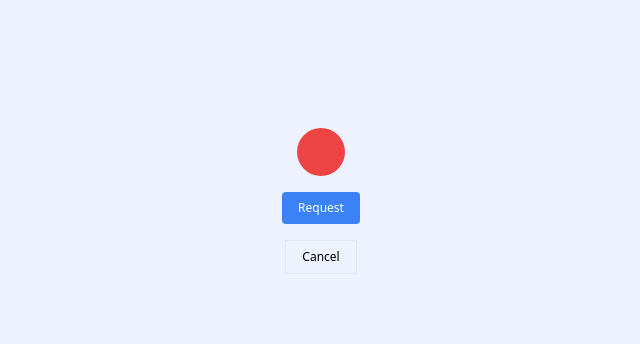
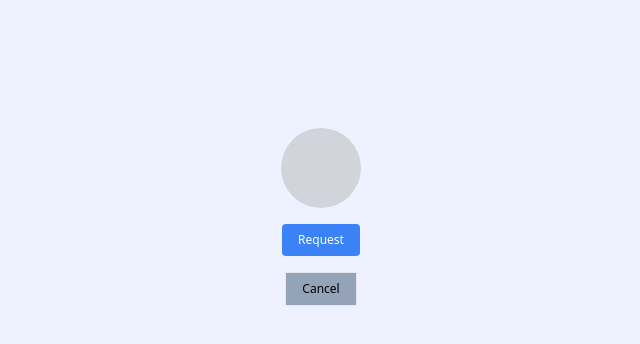
Before and after one commit to romhenri/axioslab, a React (Vite) app: page / in a window 1280 px wide. Shown: the top 344 px of the page, without its empty margins (319-959 px from the left). Built offline with nearby package versions, Linux system fonts and the light colour scheme.

Commit message:
add: StatusLight

```diff
--- /dev/null
+++ b/src/components/StatusLight.jsx
@@ -0,0 +1,48 @@
+const statusColorMap = {
+  "error": "bg-red-500",
+  "loading": "bg-yellow-500",
+  "canceled": "bg-orange-500",
+  "success": "bg-green-500",
+};
+
+const sizeMap = {
+  1: "w-2 h-2",
+  2: "w-4 h-4",
+  3: "w-6 h-6",
+  4: "w-8 h-8",
+  5: "w-10 h-10",
+  6: "w-12 h-12",
+  7: "w-14 h-14",
+  8: "w-16 h-16",
+  9: "w-20 h-20",
+  10: "w-24 h-24",
+  11: "w-28 h-28",
+  12: "w-32 h-32",
+};
+
+const StatusLight = (
+  {
+    status,
+    statusCode,
+    size,
+  }
+) => {
+  const colorClass = statusColorMap[status] || "bg-gray-300";
+  const sizeClass = sizeMap[size] || "w-12 h-12";
+
+  return (
+    <div
+      className={`${sizeClass} rounded-full ${colorClass}`}
+      >
+        {
+          statusCode && (
+            <span className="sr-only">
+              {statusCode}
+            </span>
+          )
+        }
+    </div>
+  )
+}
+
+export default StatusLight
--- a/src/home/Request.jsx
+++ b/src/home/Request.jsx
@@ -1,8 +1,9 @@
 import React from "react";
 import axios from "axios";
+import StatusLight from "../components/StatusLight";
 
 export const Request = () => {
-  const [color, setColor] = React.useState("red");
+  const [status, setStatus] = React.useState("red");
   const [sources, setSources] = React.useState([]);
 
   return (
@@ -10,23 +11,18 @@ export const Request = () => {
     className=""
   >
     <div className="flex flex-col items-center gap-4 m-8">
-      <div
-      className={`w-12 h-12 rounded-full ${
-        color === "red" ? "bg-red-500"
-        : color === "yellow" ? "bg-yellow-500"
-        : color === "orange" ? "bg-orange-500"
-        : color === "green" ? "bg-green-500"
-        : "bg-red-500"
-      }`}
-      >
-      </div>
+
+    <StatusLight
+      status={status}
+      size={9}
+    />
 
     <button
       className="bg-blue-500 hover:bg-blue-700 text-white py-2 px-4 rounded
       active:bg-blue-800 focus:outline-none focus:ring-2 focus:ring-blue-600 text-xs
       "
       onClick={() => {
-        setColor("yellow");
+        setStatus("loading");
         const source = axios.CancelToken.source();
         setSources(prevSources => [...prevSources, source]);
         axios.get(
@@ -36,11 +32,11 @@ export const Request = () => {
 
         .then((response) => {
           console.log(response);
-          setColor("green");
+          setStatus("success");
         })
         .catch(thrown => {
           if (axios.isCancel(thrown)) {
-            setColor("orange");
+            setStatus("canceled");
           } else {
             // Handle other errors
           }
@@ -50,7 +46,7 @@ export const Request = () => {
       Request
     </button>
     <button
-      className="py-2 px-4 border text-xs"
+      className="py-2 px-4 border text-xs bg-slate-400"
       onClick={() => {
         sources.forEach(source => {
           source.cancel('Operation canceled by the user.');
--- a/vite.config.js
+++ b/vite.config.js
@@ -4,5 +4,5 @@ import react from '@vitejs/plugin-react-swc'
 // https://vitejs.dev/config/
 export default defineConfig({
   plugins: [react()],
-  base: 'axioslab/'
+  base: ''
 })
```
